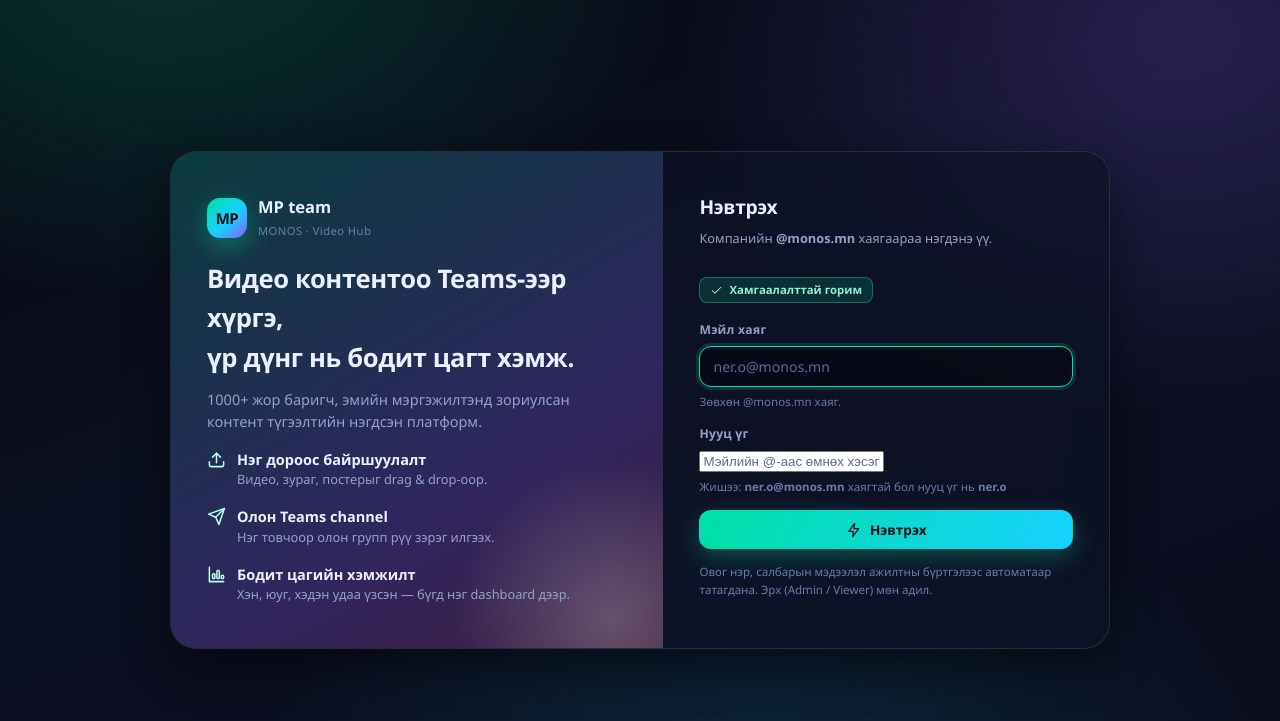
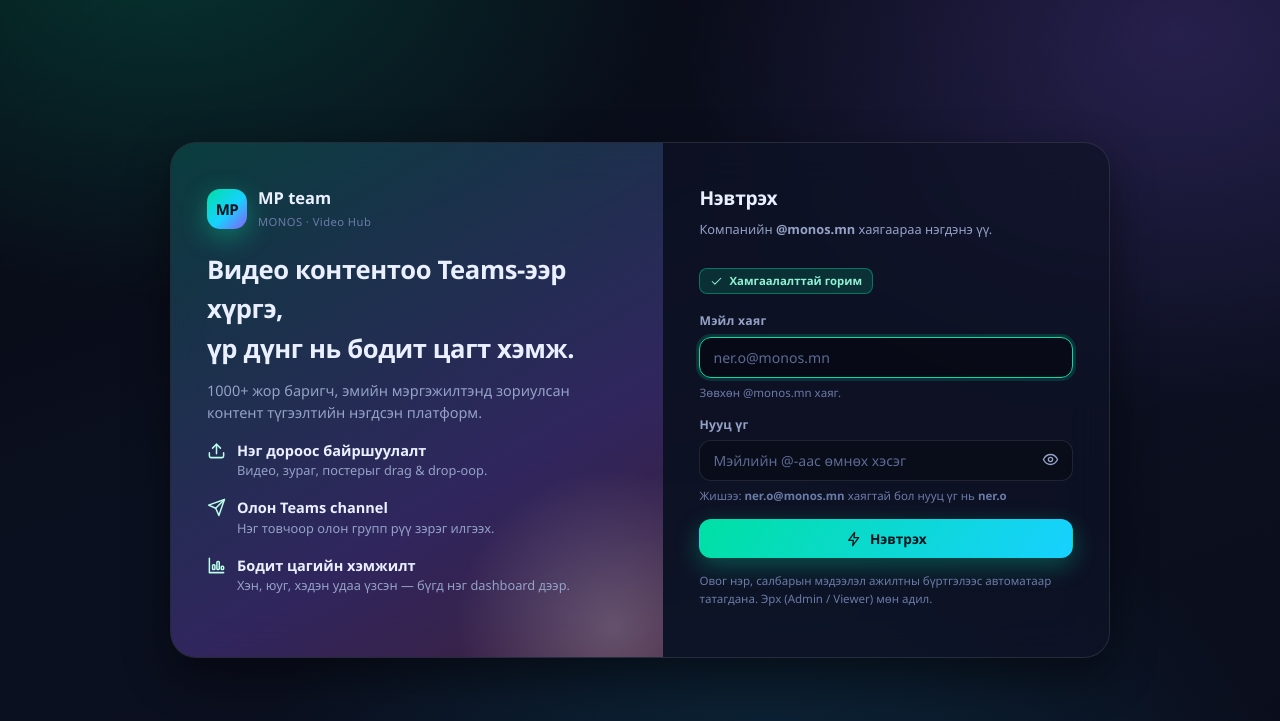
Before and after one commit to aimonospharma/MONOS-PHARMA, a FastAPI app: page /login in a window 1280 px wide. Shown: the top 721 px of the page. Run offline with FastAPI, Linux system fonts and the light colour scheme; parts of the project's set-up code (start-up, migrations or seed data) failed here and were passed over.

Commit message:
Нууц үгийн талбар харагдахгүй байсныг зассан
CSS-ийн сонгогчийн жагсаалтад input[type=password] орхигдсон байсан тул
талбар нь browser-ийн үндсэн загвараар үлдэж, бараан дэвсгэр дээр
цагаан хайрцаг + хар текст болж харагдахгүй байв.

  мэйл талбар  : #eaf0ff текст, тунгалаг хар дэвсгэр, 12px булан
  нууц үг (өмнө): #000 текст, цагаан дэвсгэр, 0px булан, 1px зай

- input[type=password]-ыг бусад талбарын дүрэмд нэмэв.
- Chrome-ийн autofill дарж бичдэг цагаан дэвсгэр/хар текстийг мөн зассан
  (-webkit-text-fill-color, inset shadow, шар анивчилтыг зогсоов).
- Нууц үгээ шалгах "нүд" товч нэмэв — дарахад текст ил харагдана,
  дахин дарахад нуугдана (eye / eye-off дүрс, aria-label солигдоно).

Co-Authored-By: Claude Opus 5 <noreply@anthropic.com>

```diff
--- a/app/static/css/style.css
+++ b/app/static/css/style.css
@@ -217,8 +217,9 @@ input[type=color] {
 }
 input[type=color]::-webkit-color-swatch-wrapper { padding: 0; }
 input[type=color]::-webkit-color-swatch { border: none; border-radius: 8px; }
-input[type=text], input[type=email], input[type=url], input[type=number],
-input[type=date], input[type=datetime-local], input[type=search], select, textarea {
+input[type=text], input[type=email], input[type=password], input[type=url],
+input[type=number], input[type=date], input[type=datetime-local],
+input[type=search], select, textarea {
   width: 100%; padding: 10px 13px; border-radius: 12px; font-family: inherit; font-size: .88rem;
   background: rgba(0, 0, 0, .28); border: 1px solid var(--line); color: var(--text);
   transition: border-color .18s, box-shadow .18s, background .18s;
@@ -230,6 +231,30 @@ input:focus, select:focus, textarea:focus {
 textarea { resize: vertical; min-height: 92px; }
 select option { background: #131a33; color: var(--text); }
 input::placeholder, textarea::placeholder { color: #5c6a94; }
+
+/* Chrome-ийн autofill нь өөрийн цагаан дэвсгэр, хар текст тулгадаг —
+   бараан загвар дээр текст нь уншигдахгүй болдог тул дарж бичнэ. */
+input:-webkit-autofill,
+input:-webkit-autofill:hover,
+input:-webkit-autofill:focus {
+  -webkit-text-fill-color: var(--text);
+  -webkit-box-shadow: 0 0 0 1000px #101832 inset;
+  caret-color: var(--text);
+  border-radius: 12px;
+  transition: background-color 9999s ease-out 0s;   /* шар анивчилтыг зогсооно */
+}
+
+/* Нууц үгээ шалгах "нүд" товчтой талбар */
+.pw-wrap { position: relative; }
+.pw-wrap input { padding-right: 46px; }
+.pw-toggle {
+  position: absolute; right: 5px; top: 50%; transform: translateY(-50%);
+  display: grid; place-items: center; width: 34px; height: 34px;
+  border: 0; border-radius: 9px; background: transparent; cursor: pointer;
+  color: var(--muted); transition: color .15s, background .15s;
+}
+.pw-toggle:hover { color: var(--text); background: rgba(255,255,255,.08); }
+.pw-toggle svg { width: 17px; height: 17px; }
 
 .check {
   display: flex; align-items: center; gap: 10px; padding: 10px 12px;
--- a/app/static/js/app.js
+++ b/app/static/js/app.js
@@ -147,6 +147,23 @@
     });
   }
 
+  /* --------------------------------- нууц үгээ харах / нуух товч */
+  document.querySelectorAll("[data-pw-toggle]").forEach(function (btn) {
+    var input = document.getElementById(btn.dataset.pwToggle);
+    if (!input) return;
+    btn.addEventListener("click", function () {
+      var showing = input.type === "text";
+      input.type = showing ? "password" : "text";
+      var eye = btn.querySelector("[data-pw-show]");
+      var eyeOff = btn.querySelector("[data-pw-hide]");
+      if (eye) eye.hidden = !showing;
+      if (eyeOff) eyeOff.hidden = showing;
+      btn.title = showing ? "Харах" : "Нуух";
+      btn.setAttribute("aria-label", showing ? "Нууц үгийг харуулах" : "Нууц үгийг нуух");
+      input.focus();
+    });
+  });
+
   /* ------------------------------------------------ баталгаажуулалт */
   document.querySelectorAll("[data-confirm]").forEach(function (form) {
     form.addEventListener("submit", function (e) {
--- a/app/templates/icons.html
+++ b/app/templates/icons.html
@@ -37,7 +37,8 @@
   'info': '<circle cx="12" cy="12" r="9"/><path d="M12 11v5M12 8h.01"/>',
   'bolt': '<path d="M13 2 4 14h7l-1 8 9-12h-7z"/>',
   'power': '<path d="M12 3v9"/><path d="M6.6 6.6a8 8 0 1 0 10.8 0"/>',
-  'copy': '<rect x="9" y="9" width="12" height="12" rx="2"/><path d="M5 15H4a2 2 0 0 1-2-2V4a2 2 0 0 1 2-2h9a2 2 0 0 1 2 2v1"/>'
+  'copy': '<rect x="9" y="9" width="12" height="12" rx="2"/><path d="M5 15H4a2 2 0 0 1-2-2V4a2 2 0 0 1 2-2h9a2 2 0 0 1 2 2v1"/>',
+  'eye-off': '<path d="M9.9 5.2A9.8 9.8 0 0 1 12 5c6.5 0 10 7 10 7a17 17 0 0 1-3 4.1"/><path d="M6.6 6.7A17 17 0 0 0 2 12s3.5 7 10 7a9.6 9.6 0 0 0 4.6-1.1"/><path d="M10 10a3 3 0 0 0 4 4"/><path d="m2 2 20 20"/>'
 } -%}
 <svg viewBox="0 0 24 24" width="{{ size }}" height="{{ size }}" fill="none" stroke="currentColor"
      stroke-width="1.9" stroke-linecap="round" stroke-linejoin="round" aria-hidden="true">{{ paths.get(name, paths['info'])|safe }}</svg>
--- a/app/templates/login.html
+++ b/app/templates/login.html
@@ -81,8 +81,15 @@
         {% if not demo_mode %}
           <label class="field">
             <span>Нууц үг</span>
-            <input type="password" name="password" required autocomplete="current-password"
-                   placeholder="Мэйлийн @-аас өмнөх хэсэг">
+            <span class="pw-wrap">
+              <input type="password" name="password" id="pw" required
+                     autocomplete="current-password" placeholder="Мэйлийн @-аас өмнөх хэсэг">
+              <button type="button" class="pw-toggle" data-pw-toggle="pw"
+                      aria-label="Нууц үгийг харуулах" title="Харах">
+                <span data-pw-show>{{ ic.icon('eye') }}</span>
+                <span data-pw-hide hidden>{{ ic.icon('eye-off') }}</span>
+              </button>
+            </span>
             <span class="tiny dim">
               Жишээ: <b>ner.o@{{ COMPANY_DOMAIN }}</b> хаягтай бол нууц үг нь <b>ner.o</b>
             </span>
```
